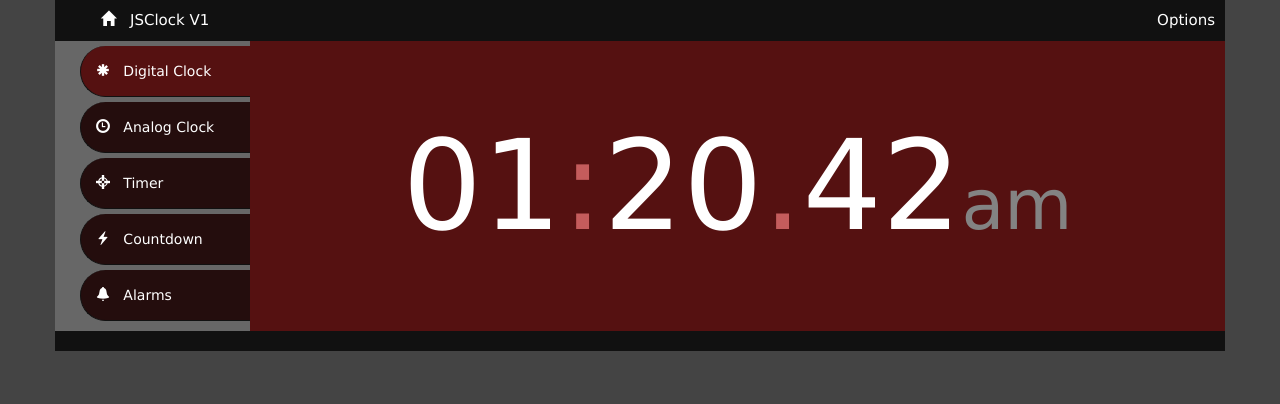
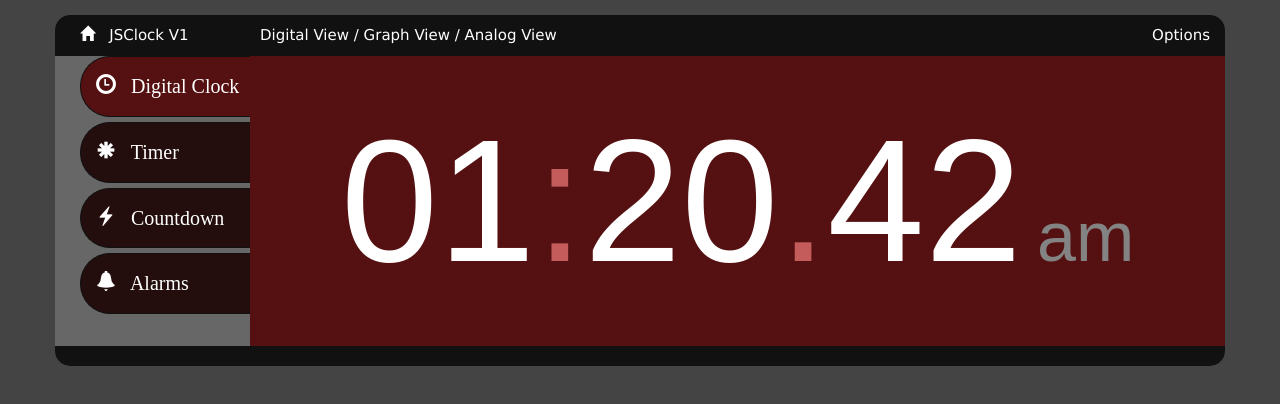
Before and after one commit to hazlema/MooClock, a plain HTML site: page index.html in a window 1280 px wide. Drawn offline with Linux system fonts and the light colour scheme.

Commit message:
Mostly cosmetic and Style changes

```diff
--- a/css/default.css
+++ b/css/default.css
@@ -1,15 +1,12 @@
-.sidebar {
-	// background-color: #444;
-}
 .sidebar div.commandButton {
-	font-family: verdana;
-	margin-top: 5px;
+	font-family: chewy;
+	margin-bottom: 5px;
 	margin-left: 10px;
 	margin-right: -30px;
 	background-color: #240d0d;
 	color: #fff;
 	padding: 15px;
-	font-size: 15px
+	font-size: 20px;
 	border-top: 1px solid #111;
 	border-left: 1px solid #111;
 	border-right: 0px;
@@ -25,60 +22,70 @@
 	background-color: #511;
 }
 .content {
-	font-family: verdana;
+	font-family: arial;
 	margin: 0px;
 	padding: 0px;
 	color: white;
 	background-color: #511;
 	min-height: 290px;
 	height: 290px;
-	font-size: 125px;
+	font-size: 175px;
 	text-align: center;
 	line-height: 290px;
 }
 .logo,
 .logo a {
-	font-size: 15px;
-	color: #FFF;
-	text-align: center;
-}
-.logo a:hover {
-	text-decoration: none;
-	color: yellow;
+	padding-left: 15px;
 }
 .nav-bar,
 .nav-bar-left,
 .nav-bar-right {
 	color: white;
 	font-family: verdana;
-	font-size:15px;
+	font-size: 15px;
 	background-color: #111;
 	padding: 10px;
+}
+.nav-bar-top-right {
+	border-top-right-radius: 15px;
+}
+.nav-bar-top-left {
+	border-top-left-radius: 15px;
+}
+.nav-bar-bottom-right {
+	border-bottom-right-radius: 15px;
+}
+.nav-bar-bottom-left {
+	border-bottom-left-radius: 15px;
 }
 .nav-bar-left {
 	text-align: left;
 }
 .nav-bar-right {
 	text-align: right;
-	margin-=right:25px;
+	padding-right: 15px;
 }
-.nav-bar a{
+.nav-bar a {
 	color: white;
 	text-decoration: none;
-	margin-left: 5px;
+	//margin-left: 5px;
 	cursor: pointer;
 }
-.nav-bar a:hover{
+.nav-bar a:hover {
 	color: yellow;
-	margin-left: 5px;
+	//margin-left: 5px;
 }
 .accent {
 	color: #c45c5c;
 }
 .ampm {
-	font-size: 70px;
+	margin-left:15px;font-size: 70px;
 	color: #838383;
 }
 .bg-white {
 	background-color: #676767;
+	border-top-right-radius: 15px;
+	border-top-left-radius: 15px;
+	border-bottom-right-radius: 15px;
+	border-bottom-left-radius: 15px;
 }
--- a/index.html
+++ b/index.html
@@ -1,8 +1,7 @@
 <!DOCTYPE html>
 <html lang="en">
-
 <head>
-	<title>New Site</title>
+	<title>JSClock</title>
 	<meta charset="utf-8">
 	<meta name="viewport" content="width=device-width, initial-scale=1.0">
 	<meta name="description" content="">
@@ -14,12 +13,12 @@
 	<script type="text/javascript" src="js/clock.js"></script>
 	<link rel="stylesheet" type="text/css" href="css/bootstrap.css" />
 	<link rel="stylesheet" type="text/css" href="css/default.css" />
+	<script src="http://use.edgefonts.net/chewy:n4:all.js"></script>
 </head>
-
 <body>
 	<div class="container bg-white">
 		<div class="row">
-			<div class="col-sm-2 logo nav-bar">
+			<div class="col-sm-2 logo nav-bar nav-bar-top-left">
 				<a href="#">
 					<span class="glyphicon glyphicon-home"></span>&nbsp;&nbsp; JSClock V1
 				</a>
@@ -27,20 +26,17 @@
 			<div id="commands" class="col-sm-8 nav-bar nav-bar-left">
 				&nbsp;
 			</div>
-			<div class="col-sm-2 nav-bar nav-bar-right">
+			<div class="col-sm-2 nav-bar nav-bar-right nav-bar-top-right">
 				<a>Options</a>
 			</div>
 		</div>
 		<div class="row">
 			<div class="col-sm-2 sidebar">
 				<div display-panel="Digital" class="commandButton active">
-					<span class="glyphicon glyphicon-asterisk"></span>&nbsp;&nbsp; Digital Clock
-				</div>
-				<div display-panel="Empty" class="commandButton">
-					<span class="glyphicon glyphicon-time"></span>&nbsp;&nbsp; Analog Clock
+					<span class="glyphicon glyphicon-time"></span>&nbsp;&nbsp; Digital Clock
 				</div>
 				<div display-panel="Timer" class="commandButton">
-					<span class="glyphicon glyphicon-screenshot"></span>&nbsp;&nbsp; Timer
+					<span class="glyphicon glyphicon-asterisk"></span>&nbsp;&nbsp; Timer
 				</div>
 				<div display-panel="Empty" class="commandButton">
 					<span class="glyphicon glyphicon-flash"></span>&nbsp;&nbsp; Countdown
@@ -56,11 +52,9 @@
 			</div>
 		</div>
 		<div class="row">
-			<div class="col-sm-12 logo nav-bar">
+			<div class="col-sm-1 nav-bar nav-bar-bottom-left"></div>
+			<div class="col-sm-10 nav-bar"></div>
+			<div class="col-sm-1 nav-bar nav-bar-bottom-right"></div>
 		</div>
-
-	</div>
-
 </body>
-
 </html>
--- a/js/clock.js
+++ b/js/clock.js
@@ -1,3 +1,5 @@
+/* global Class, Digital, Timer, document, clearInterval, console, window  */
+
 var Clock = new Class({
 
 	// Initalize the events, menu system
@@ -50,14 +52,17 @@ var Clock = new Class({
 	// Setup the hover events
 	//
 	initHover: function () {
-		document.getElements('.commandButton').addEvent('mouseover', function (ele) {
+		document.getElements('.commandButton').addEvents({
+			'mouseover': function (ele) {
 				if (!this.hasClass('active')) {
 					document.getElements('div.commandButton').removeClass('commandHover');
 					this.addClass('commandHover');
 				}
-		});
-		document.getElements('.commandButton').addEvent('mouseout', function (ele) {
+			},
+
+			'mouseout': function () {
 				document.getElements('div.commandButton').removeClass('commandHover');
+			}
 		});
 	},
 
@@ -105,7 +110,6 @@ var Clock = new Class({
 	}
 });
 
-
 window.addEvent('domready', function () {
 	var thisClock = new Clock();
 });
--- a/js/digital.js
+++ b/js/digital.js
@@ -1,10 +1,14 @@
+/* global Class */
+
 var Digital = new Class({
 
 	initialize: function () {},
 
-	commands: function () { return "&nbsp;" },
+	commands: function () {
+		return "<a>Digital View</a>&nbsp;/&nbsp;<a>Graph View</a>&nbsp;/&nbsp;<a>Analog View</a>";
+	},
 
-	dispatch: function(command) {},
+	dispatch: function (command) {},
 
 	display: function () {
 		var thisDate = new Date(),
--- a/js/timer.js
+++ b/js/timer.js
@@ -1,23 +1,25 @@
+/* global Class */
+
 var Timer = new Class({
 
-	initialize: function (){
+	initialize: function () {
 		this.status = {
 			seconds: 0,
 			isPaused: true
-		}
+		};
 	},
 
-	commands: function() {
-		return "<a>Start</a>, <a>Pause</a>, <a>Reset</a>, <a>Add Hour</a>, <a>Add Minute</a>, <a>Add Second</a>" ;
+	commands: function () {
+		return "<a>Start</a>&nbsp;/&nbsp;<a>Pause</a>&nbsp;/&nbsp;<a>Reset</a>&nbsp;/&nbsp;<a>Add Hour</a>&nbsp;/&nbsp;<a>Add Minute</a>&nbsp;/&nbsp;<a>Add Second</a>";
 	},
 
-	dispatch: function(command, bound) {
+	dispatch: function (command, bound) {
 		switch (command) {
 		case "Start":
 			bound.status.isPaused = false;
 			break;
 		case "Reset":
-					bound.status.seconds  = 0;
+			bound.status.seconds = 0;
 			bound.status.isPaused = true;
 			break;
 		case "Pause":
@@ -35,13 +37,13 @@ var Timer = new Class({
 		}
 	},
 
-	display: function(bound) {
+	display: function (bound) {
 		if (!bound.status.isPaused) {
 			bound.status.seconds += 1;
 		}
 
-		hr = parseInt(bound.status.seconds / 21600);
-		mn = parseInt((bound.status.seconds - (hr * 21600)) / 60);
+		var hr = parseInt(bound.status.seconds / 21600),
+			mn = parseInt((bound.status.seconds - (hr * 21600)) / 60),
 			sc = parseInt((bound.status.seconds - ((hr * 21600) + (mn * 60))));
 
 		hr = hr.toString().pad(2, '0', 'left');
```
Also changed, not shown: css/bootstrap.css. Lines whose indentation alone changed are shown as unchanged.
